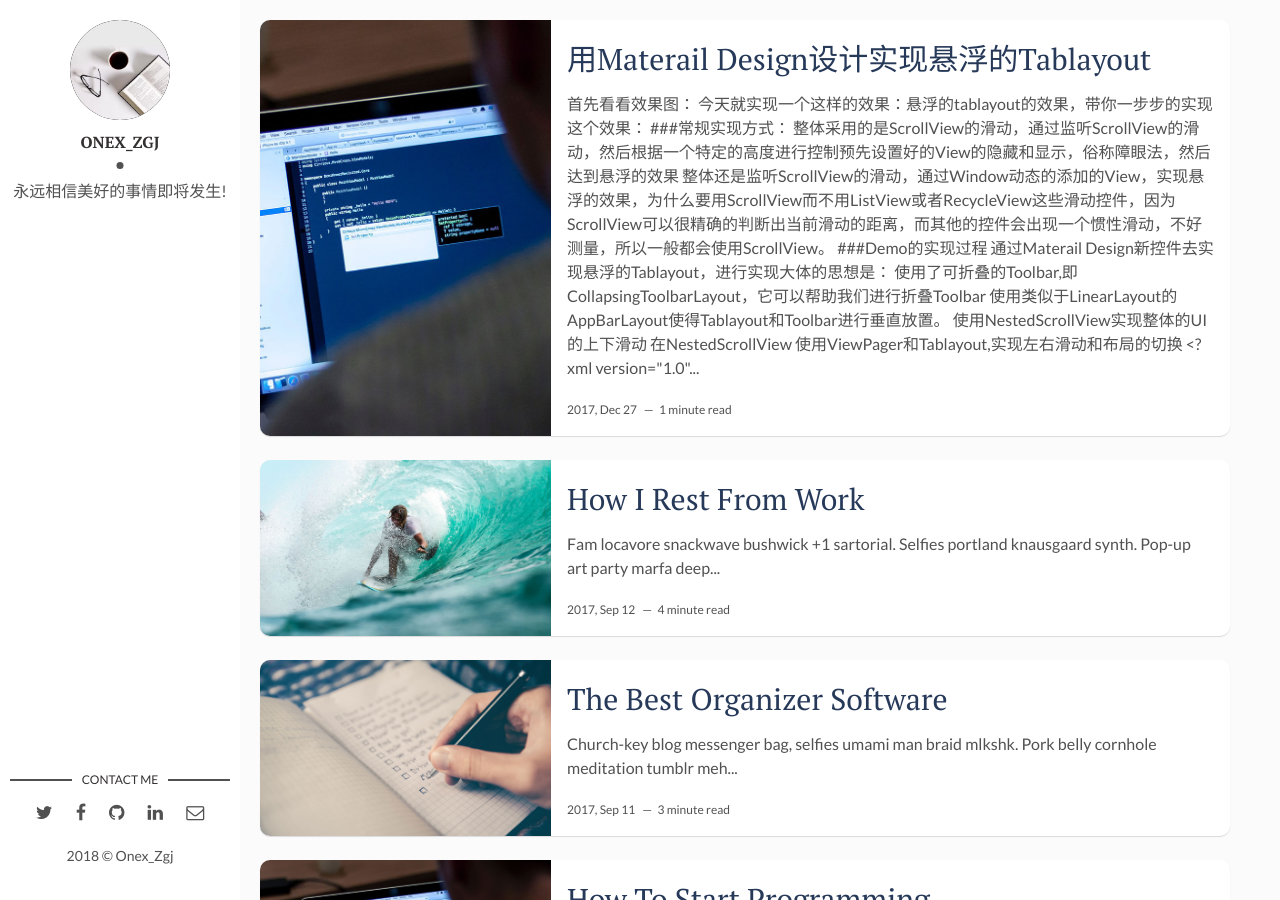
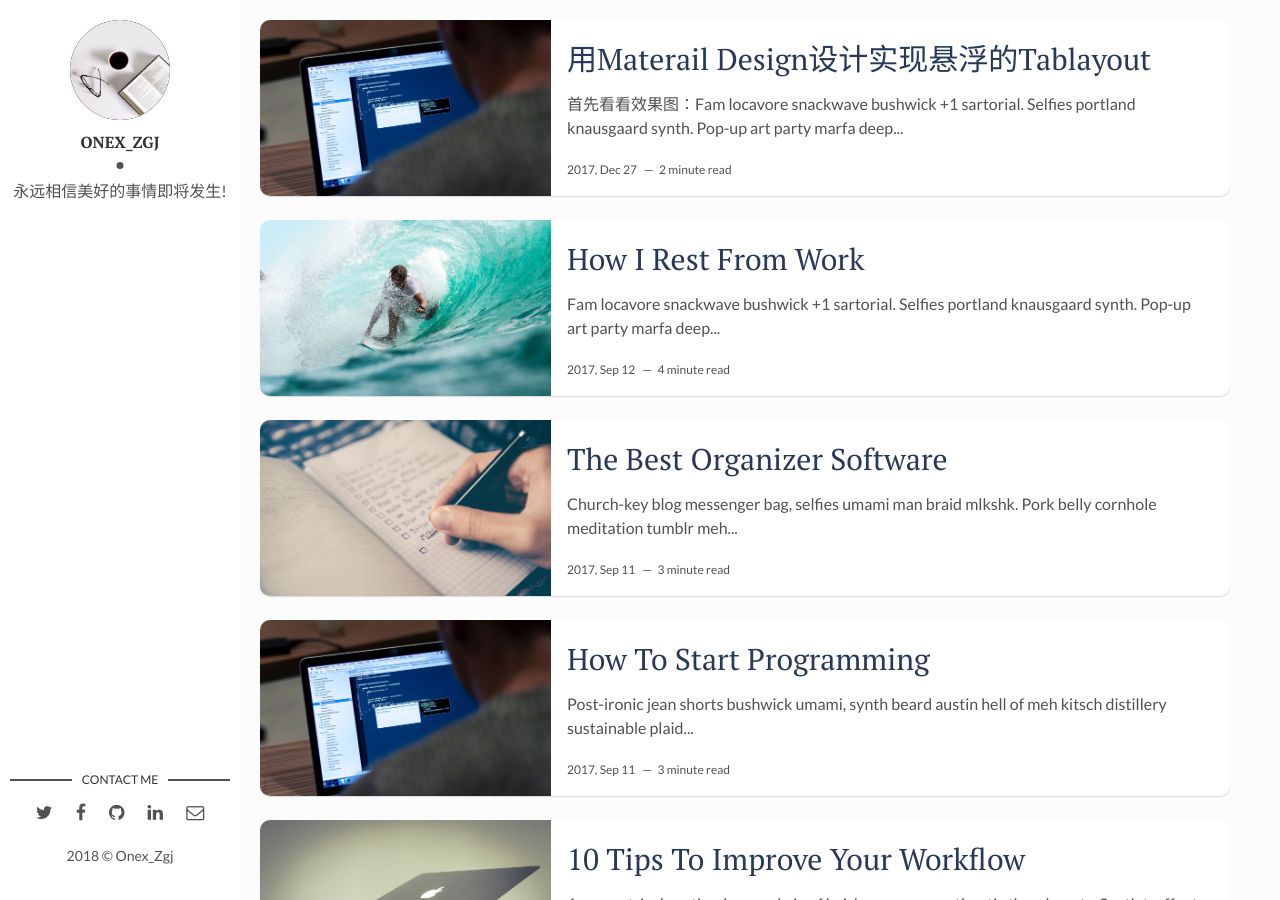
Before and after one commit to OnexZgj/OnexZgj.github.io, a Jekyll site: the page built from index.html, in a window 1280 px wide and 900 px high. Built offline with Jekyll 4.4.1, drawn with Linux system fonts in a browser that asks for light colours; the list of posts is cut into pages by our own code.

Commit message:
继续进行修改index

```diff
--- a/_posts/2017-03-27-MaterailDesign_tablayout.markdown
+++ b/_posts/2017-03-27-MaterailDesign_tablayout.markdown
@@ -6,7 +6,7 @@
 img: how-to-start.jpg # Add image post (optional)
 tags: [Tablayout, Float]
 ---
-首先看看效果图：
+首先看看效果图：Fam locavore snackwave bushwick +1 sartorial. Selfies portland knausgaard synth. Pop-up art party marfa deep v pitchfork subway tile 3 wolf moon. Ennui pinterest tumblr yr, adaptogen succulents copper mug twee. Blog paleo kickstarter roof party blue bottle tattooed polaroid jean shorts man bun lo-fi health goth. Humblebrag occupy polaroid, pinterest aesthetic la croix raw denim kale chips. 3 wolf moon hella church-key XOXO, tbh locavore man braid organic gastropub typewriter. Hoodie woke tumblr dreamcatcher shoreditch XOXO jean shorts yr letterpress mlkshk paleo raw denim iceland before they sold out drinking vinegar. Banh mi aesthetic locavore normcore, gluten-free put a bird on it raclette swag jianbing pop-up echo
 
 
 
@@ -14,18 +14,18 @@
 ![onex.gif](http://upload-images.jianshu.io/upload_images/5249989-ee168e845126dc42.gif?imageMogr2/auto-orient/strip%7CimageView2/2/w/1240)
 
 
-今天就实现一个这样的效果：悬浮的tablayout的效果，带你一步步的实现这个效果：
+今天就实现一个这样的效果：悬浮的tablayout的效果，带你一步步的实现这个效果.
 
-###常规实现方式：
+## 常规实现方式：
 - 整体采用的是ScrollView的滑动，通过监听ScrollView的滑动，然后根据一个特定的高度进行控制预先设置好的View的隐藏和显示，俗称障眼法，然后达到悬浮的效果
 
 - 整体还是监听ScrollView的滑动，通过Window动态的添加的View，实现悬浮的效果，为什么要用ScrollView而不用ListView或者RecycleView这些滑动控件，因为ScrollView可以很精确的判断出当前滑动的距离，而其他的控件会出现一个惯性滑动，不好测量，所以一般都会使用ScrollView。
 
-###Demo的实现过程
+## Demo的实现过程
 通过Materail Design新控件去实现悬浮的Tablayout，进行实现大体的思想是：
 1. 使用了可折叠的Toolbar,即CollapsingToolbarLayout，它可以帮助我们进行折叠Toolbar
 
-2. 使用类似于LinearLayout的AppBarLayout使得Tablayout和Toolbar进行垂直放置。
+2. 使用类似于LinearLayout的AppBarLayout使得Tablayout和Toolbar进行垂直放置
 
 3. 使用NestedScrollView实现整体的UI的上下滑动
 
```
